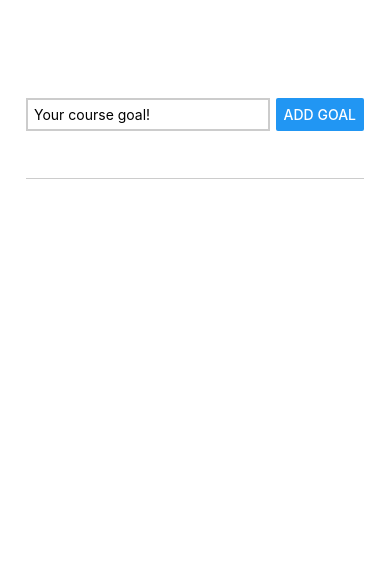
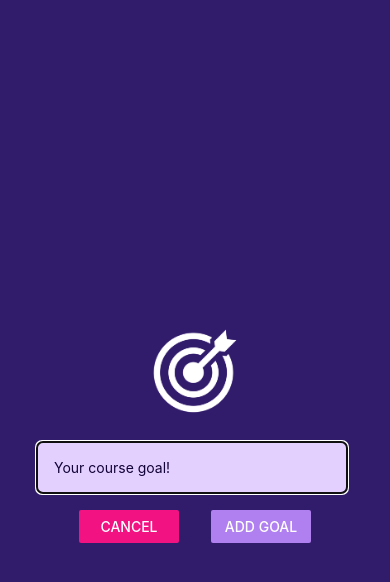
Before and after one commit to riyoneri/react-native-course-goals, a React Native app: screen / in a window 390 px wide. Both pictures are taken after a click on the button "ADD GOAL". Shown: the top 582 px of the page. Built offline with nearby package versions, Linux system fonts and the light colour scheme.

Commit message:
Statusbar, Images, color configuration

```diff
--- a/App.js
+++ b/App.js
@@ -1,17 +1,28 @@
 import { useState } from 'react';
-import { StyleSheet, View, FlatList } from 'react-native';
+import { StyleSheet, View, FlatList, Button } from 'react-native';
+import { StatusBar } from 'expo-status-bar';
 
 import GoalInput from './components/GoalInput';
 import GoalItem from './components/GoalItem';
 
 export default function App() {
   const [courseGoals, setCourseGoals] = useState([])
+  const [isModalVisible, setIsModalVisible] = useState(false)
 
   const addGoalHandler = enteredGoalText => {
     setCourseGoals(previousCourseGoals => [
       { text: enteredGoalText, _id: Math.random() },
       ...previousCourseGoals
     ])
+    setIsModalVisible(false)
+  }
+
+  const startAddGoalHandler = () => {
+    setIsModalVisible(true)
+  }
+
+  const endAddGoalHandler = () => {
+    setIsModalVisible(false)
   }
 
   const deleteGoalHandler = goalId => {
@@ -21,8 +32,15 @@ export default function App() {
   }
 
   return (
+    <>
+      <StatusBar style='light' />
       <View style={styles.appContainer}>
-      <GoalInput onAddGoal={addGoalHandler} />
+        <Button
+          title='Add Goal'
+          onPress={startAddGoalHandler}
+          color='#a065ec'
+        />
+        <GoalInput visible={isModalVisible} onAddGoal={addGoalHandler} onCancelAddGoal={endAddGoalHandler} />
         <View style={styles.goalsContainer}>
           <FlatList
             refreshing={true}
@@ -36,6 +54,7 @@ export default function App() {
           />
         </View>
       </View>
+    </>
   );
 }
 
@@ -43,7 +62,7 @@ const styles = StyleSheet.create({
   appContainer: {
     flex: 1,
     paddingTop: 50,
-    paddingHorizontal: 26
+    paddingHorizontal: 26,
   },
   goalsContainer: {
     flex: 5
--- a/app.json
+++ b/app.json
@@ -6,6 +6,7 @@
     "orientation": "portrait",
     "icon": "./assets/icon.png",
     "userInterfaceStyle": "light",
+    "backgroundColor": "#1e085a",
     "splash": {
       "image": "./assets/splash.png",
       "resizeMode": "contain",
@@ -14,9 +15,7 @@
     "updates": {
       "fallbackToCacheTimeout": 0
     },
-    "assetBundlePatterns": [
-      "**/*"
-    ],
+    "assetBundlePatterns": ["**/*"],
     "ios": {
       "supportsTablet": true
     },
--- a/components/GoalInput.js
+++ b/components/GoalInput.js
@@ -1,6 +1,6 @@
 import { useState } from "react"
 
-import { View, TextInput, Button, StyleSheet } from 'react-native'
+import { View, TextInput, Button, StyleSheet, Modal, Image } from 'react-native'
 
 const GoalInput = props => {
     const [enteredGoalText, setEnteredGoalText] = useState('')
@@ -16,10 +16,25 @@ const GoalInput = props => {
         }
     }
 
-    return <View style={styles.inputContainer}>
-        <TextInput onChangeText={goalInputHandler} value={enteredGoalText} style={styles.textInput} placeholder='Your course goal!' />
-        <Button title='Add Goal' onPress={addGoalHandler} />
-    </View>
+    return <Modal visible={props.visible} animationType="slide" >
+        <View style={styles.inputContainer}>
+            <Image style={styles.image} source={require('../assets/images/goal.png')} />
+            <TextInput
+                onChangeText={goalInputHandler}
+                value={enteredGoalText}
+                style={styles.textInput}
+                placeholder='Your course goal!'
+            />
+            <View style={styles.buttonContainer}>
+                <View style={styles.button}>
+                    <Button onPress={props.onCancelAddGoal} title="Cancel" color="#f31282" />
+                </View>
+                <View style={styles.button}>
+                    <Button title='Add Goal' onPress={addGoalHandler} color="#b180f0" />
+                </View>
+            </View>
+        </View>
+    </Modal>
 }
 
 export default GoalInput
@@ -27,18 +42,31 @@ export default GoalInput
 const styles = StyleSheet.create({
     inputContainer: {
         flex: 1,
-        flexDirection: "row",
-        justifyContent: "space-between",
+        justifyContent: "center",
         alignItems: 'center',
-        marginBottom: 24,
-        borderBottomColor: "#cccccc",
-        borderBottomWidth: 1
+        backgroundColor: "#311b6b"
+    },
+    image: {
+        width: 100,
+        height: 100,
+        margin: 20
     },
     textInput: {
         width: "80%",
-        borderColor: "#cccccc",
+        borderColor: "#e4d0ff",
+        backgroundColor: "#e4d0ff",
+        color: "#120438",
+        borderRadius: 6,
         borderWidth: 2,
         marginRight: 6,
-        padding: 6
+        padding: 16
     },
+    buttonContainer: {
+        flexDirection: "row",
+        marginTop: 16,
+    },
+    button: {
+        marginHorizontal: 16,
+        width: 100
+    }
 })
```
Also changed, not shown: assets/images/goal.png (added), 1 other file (tests, documents, lock files or other folders). Lines whose indentation alone changed are shown as unchanged.
